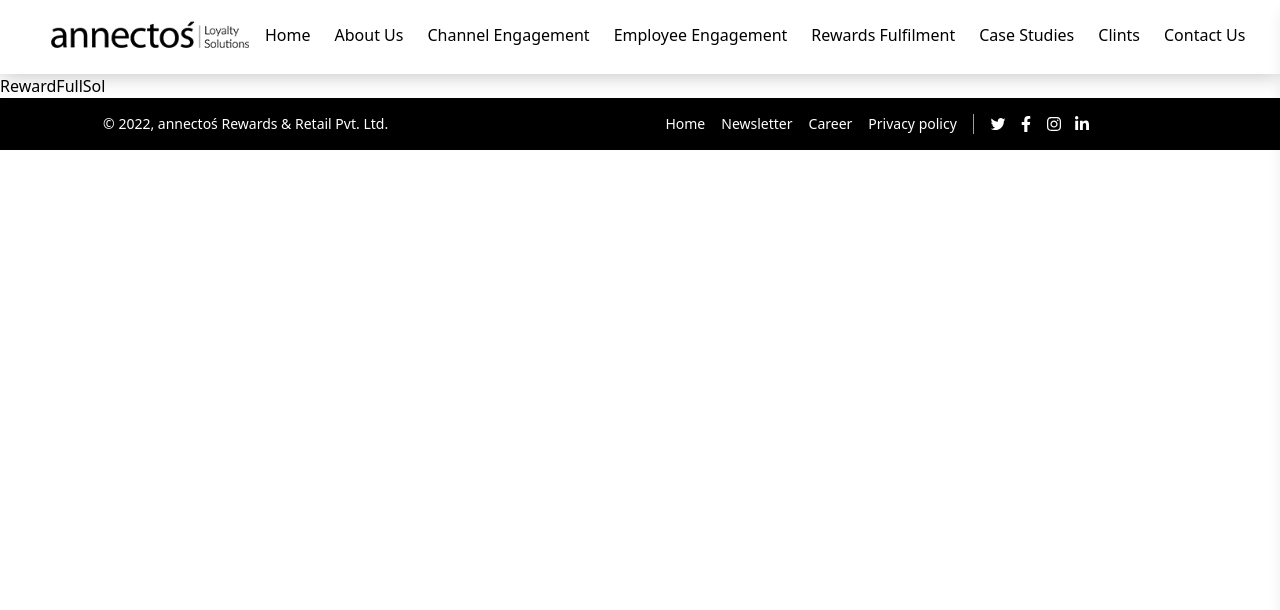
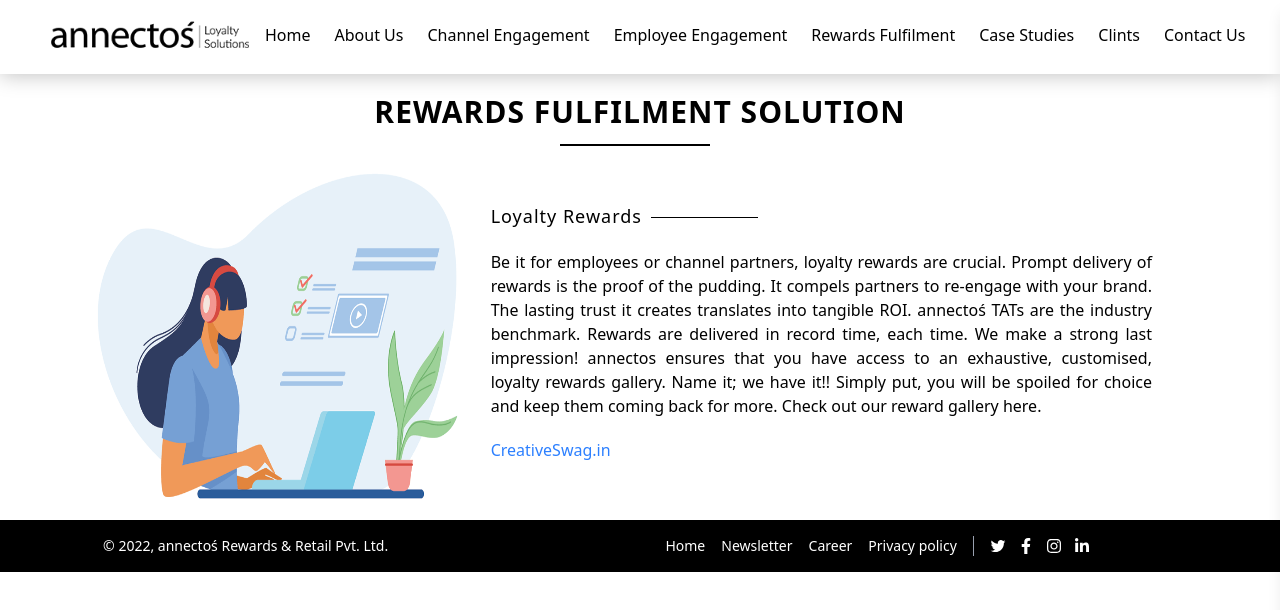
Before and after one commit to sayankingtech/Annectos_ui_react, a React (Vite) app: page /reward-fullfill-solution in a window 1280 px wide. Shown: the top 610 px of the page. Built offline with nearby package versions, Linux system fonts and the light colour scheme.

Commit message:
reward fullfill section added

```diff
--- a/src/components/Reward-Fullfill-Solution/RewardFullSol.css
+++ b/src/components/Reward-Fullfill-Solution/RewardFullSol.css
@@ -0,0 +1,51 @@
+.reward_fullfill {
+    display: flex;
+    margin-bottom: 40px;
+}
+
+.reward_fullfill h1 {
+    position: relative;
+}
+
+.reward_fullfill h1::after {
+    content: "";
+    position: absolute;
+    top: 65px;
+    left: 0;
+    width: 150px;
+    height: 2px;
+    background-color: #000000;
+}
+
+
+
+.loyality_rwd h1 {
+    position: relative;
+}
+
+.loyality_rwd h1::after {
+    content: "";
+    position: absolute;
+    top: 15px;
+    left: 160px;
+    width: 107px;
+    height: 1px;
+    background-color: #000000;
+}
+
+
+
+
+
+@media (min-width:768px) {
+    .reward_fullfill h1::after {
+        top: 40px;
+        left: 35%;
+    }
+}
+
+@media (min-width:1080px) {
+    .reward_fullfill h1::after {
+        top: 50px;
+    }
+}
--- a/src/components/Reward-Fullfill-Solution/RewardFullSol.tsx
+++ b/src/components/Reward-Fullfill-Solution/RewardFullSol.tsx
@@ -1,9 +1,25 @@
 import React from 'react'
 import './RewardFullSol.css'
 
+import image1 from '../../assets/features/features-1.png'
+
 const RewardFullSol:React.FC = () => {
   return (
-    <div>RewardFullSol</div>
+     <div className='w-[85%] mx-auto pt-5 mb-5'>
+            <div className='reward_fullfill text-2xl lg:text-3xl font-bold justify-center'>
+                <h1 className='tracking-[1px]'>REWARDS FULFILMENT SOLUTION</h1>
+            </div>
+            <div className='grid md:grid-cols-3'>
+                <div className='md:col-span-1'>
+                    <img src={image1} alt="" className='lg:h-[330px]' />
+                </div>
+                <div className='md:col-span-2 p-8 loyality_rwd'>
+                    <h1 className=' text-lg tracking-[1px]'>Loyalty Rewards</h1>
+                    <p className='mt-5 text-justify'>Be it for employees or channel partners, loyalty rewards are crucial. Prompt delivery of rewards is the proof of the pudding. It compels partners to re-engage with your brand. The lasting trust it creates translates into tangible ROI. annectoś TATs are the industry benchmark. Rewards are delivered in record time, each time. We make a strong last impression! annectos ensures that you have access to an exhaustive, customised, loyalty rewards gallery. Name it; we have it!! Simply put, you will be spoiled for choice and keep them coming back for more. Check out our reward gallery here.</p>
+                    <a href="" className='block mt-5 text-blue-500'>CreativeSwag.in</a>
+                </div>
+            </div>
+        </div>
   )
 }
 
```
